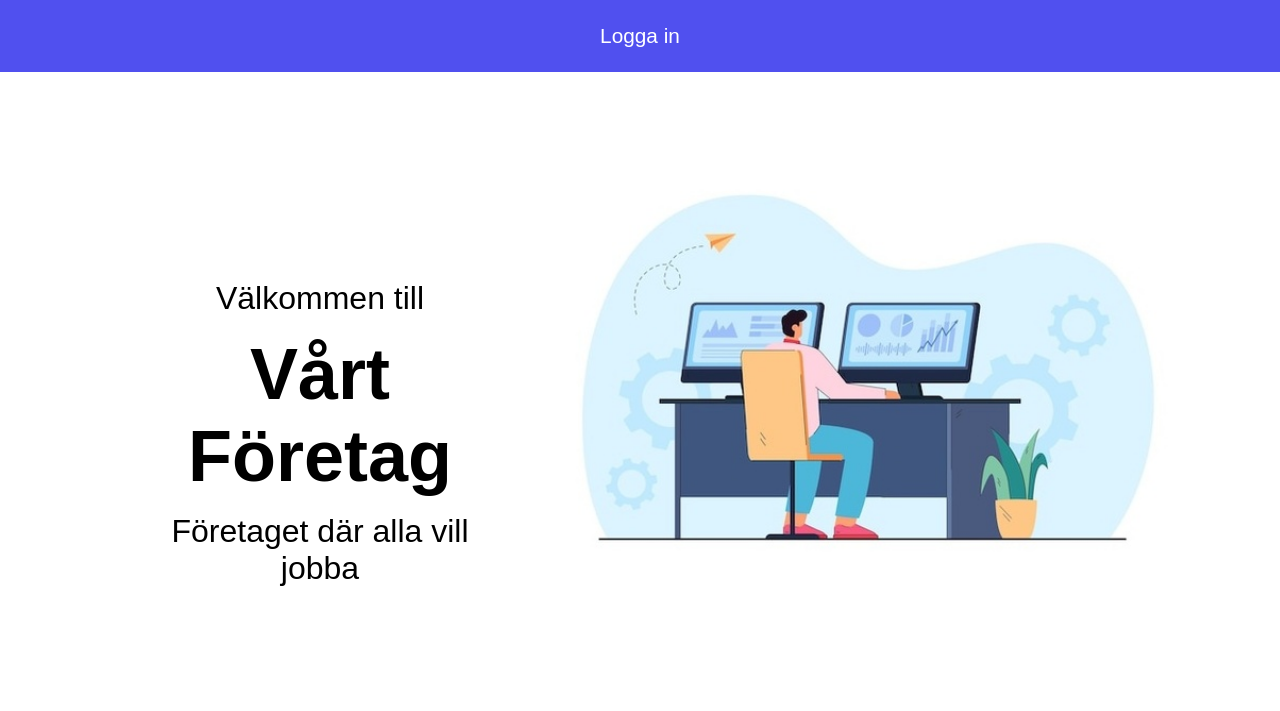
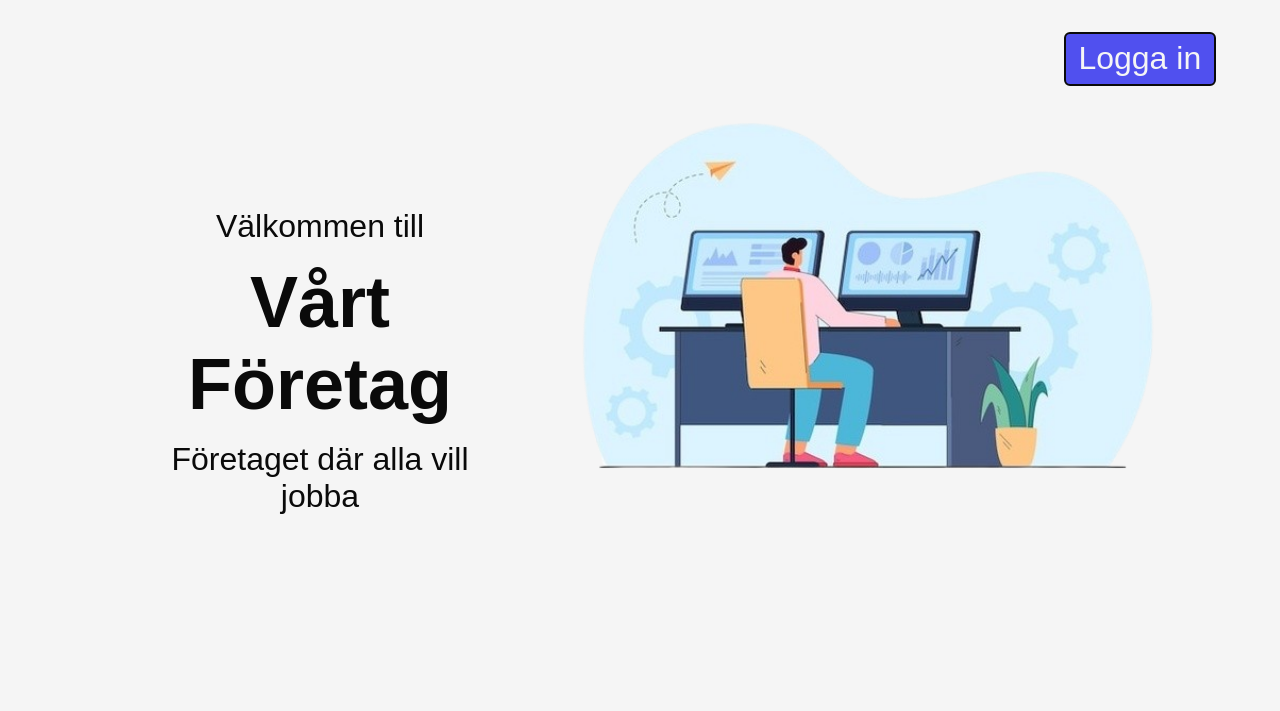
Before and after one commit to mariebayard/Personalregister, a Flask app: page / in a window 1280 px wide. Shown: the top 711 px of the page. Run offline with Flask 3, Linux system fonts and the light colour scheme; parts of the project's set-up code (start-up, migrations or seed data) failed here and were passed over.

Commit message:
La till färger för sidan i rooten och la in variabler på alla ställen för färgerna. Bytte bild till utan bakgrund. Logga in; tog bort navbar och la in knapp för login
CSS; la till variabler för alla färger i rooten och refererar till variablerna för alla ställen där färger förekommer.
Firstpage+homepage; bytte bild till utan bakgrund för att det ska funka i olika färgskalor.
Logga in; tog bort navbaren och stylade för en knapp för logga in.

```diff
--- a/static/style.css
+++ b/static/style.css
@@ -1,9 +1,17 @@
+:root{
+    --background-color:rgb(245, 245, 245);
+    --text-color:rgb(10,10,10);
+    --accent-color:rgb(80, 80, 239);
+    --accent-color2:rgba(80,80,239,0.4);
+    --search-color:rgb(245,245,245);
+}
+/*rgb(80,80,239)*/
 *{
     margin: 0;
     padding: 0;
 }
 nav {
-    background-color: rgb(80, 80, 239);
+    background-color: var(--accent-color);
     padding: 3vh;
     text-align: center;
 }
@@ -11,11 +19,13 @@ nav a{
     text-decoration: none;
     margin-right: 30px;
     margin-left: 30px;
-    color: white;
+    color: var(--background-color);
     font-size: 1.3rem;
 }
 body{
     font-family: sans-serif;
+    background-color: var(--background-color);
+    color: var(--text-color);
 }
 h1{
     padding-top: 2.5rem;
@@ -29,19 +39,19 @@ p{
 }
 .btn{
     padding: 0.4rem 0.8rem;
-    background-color: rgb(80, 80, 239);
-    color: white;
+    background-color: var(--accent-color);
+    color: var(--background-color);
     font-size: 1rem;
-    border: 2px solid black;
+    border: 2px solid var(--text-color);
     border-radius: 6px;
     transition: background-color 0.5s;
 }
 .btn:hover{
-    background-color: rgba(80, 80, 239, 0.3);
+    background-color: var(--accent-color2);
 }
 
 footer{
-    background-color: rgba(80, 80, 239,0.3);
+    background-color: var(--accent-color2);
     bottom: 0px;
     width: 100%;
     height: 11vh;
@@ -144,7 +155,7 @@ th,td {
 }
 a{
     text-decoration:none;
-    color: rgb(80, 80, 239);
+    color: var(--accent-color);
 }
 
 /* -------------------Personkort styling--------------*/
@@ -257,9 +270,17 @@ ul li span {
 .contact-a{
     padding: 1rem;
     font-size: 3rem;
-    color: rgb(80, 80, 239);
+    color: var(--accent-color);
     transition: color 0.5s;
 }
 .contact-a:hover{
-    color:rgba(80, 80, 239, 0.3);
+    color:var(--accent-color2);
 }
+
+/* -------------------Firstpage styling--------------*/
+.first-login{
+    position: absolute;
+    right: 4rem;
+    top: 2rem;
+    font-size: 2rem;
+}
--- a/templates/firstpage.html
+++ b/templates/firstpage.html
@@ -7,9 +7,7 @@
     <title>Vårt företag</title>
 </head>
 <body>
-    <nav>
-        <a href="{{url_for('login')}}">Logga in</a>
-    </nav>
+    <a class="btn first-login" href="{{url_for('login')}}">Logga in</a>
     <div class="welcome-container">
         <div class="welcome-div">
             <p class="welcome-p">Välkommen till</p>
@@ -17,7 +15,7 @@
             <p class="welcome-p">Företaget där alla vill jobba</p>
         </div>
         <div class="welcome-img">
-            <img src="/static/welcome_photo.jpeg" alt="bild på arbete">
+            <img src="/static/welcome_photo.png" alt="bild på arbete">
         </div>
     </div>
 </body>
--- a/templates/hem.html
+++ b/templates/hem.html
@@ -10,7 +10,7 @@
         <p class="welcome-p">Företaget där alla vill jobba</p>
     </div>
     <div class="welcome-img">
-        <img src="/static/welcome_photo.jpeg" alt="bild på arbete">
+        <img src="/static/welcome_photo.png" alt="bild på arbete">
     </div>
 </div>
 {% endblock%}
```
Also changed, not shown: other parts of static/style.css (+12 -9 lines), static/welcome_photo.jpeg (deleted), static/welcome_photo.png (added).
